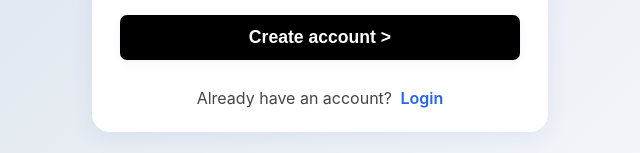
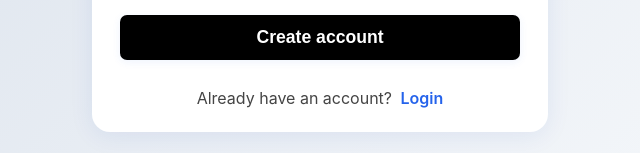
Before and after one commit to Aaravkumar7479/Find-my-shop, a plain HTML site: page signup.html in a window 1280 px wide. Shown: the part 869-1022 px from the top of the page, 320-960 px from the left. Drawn offline with Linux system fonts and the light colour scheme.

Commit message:
Update signup.html
I just check live changing occuring or not.

```diff
--- a/signup.html
+++ b/signup.html
@@ -55,7 +55,7 @@
         <input type="text" id="captchaInput" name="captchaInput" maxlength="5" required autocomplete="off" placeholder="Enter captcha">
         <div class="error-msg" id="captchaError"></div>
       </div>
-      <button type="submit" class="signup-btn">  Create account  ></button>
+      <button type="submit" class="signup-btn">  Create account  </button>
       <div id="successMsg" class="success-msg" style="display:none;"></div>
     </form>
     <div class="login-link-row">
```
